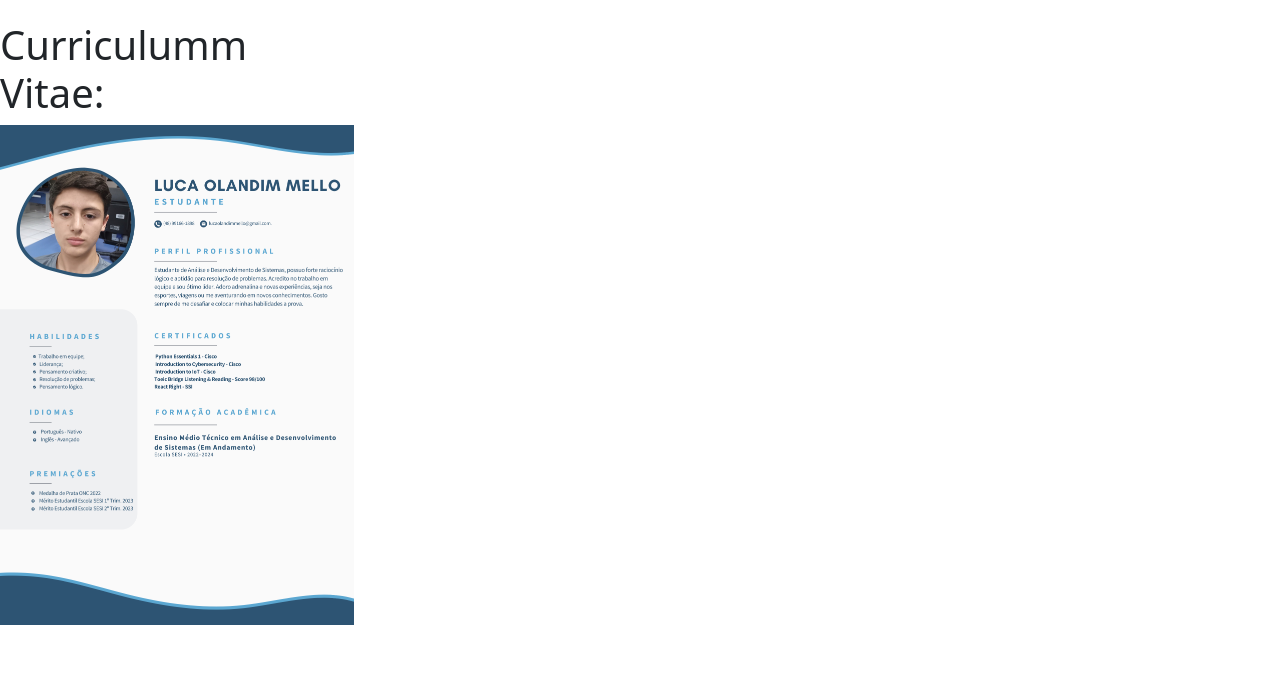
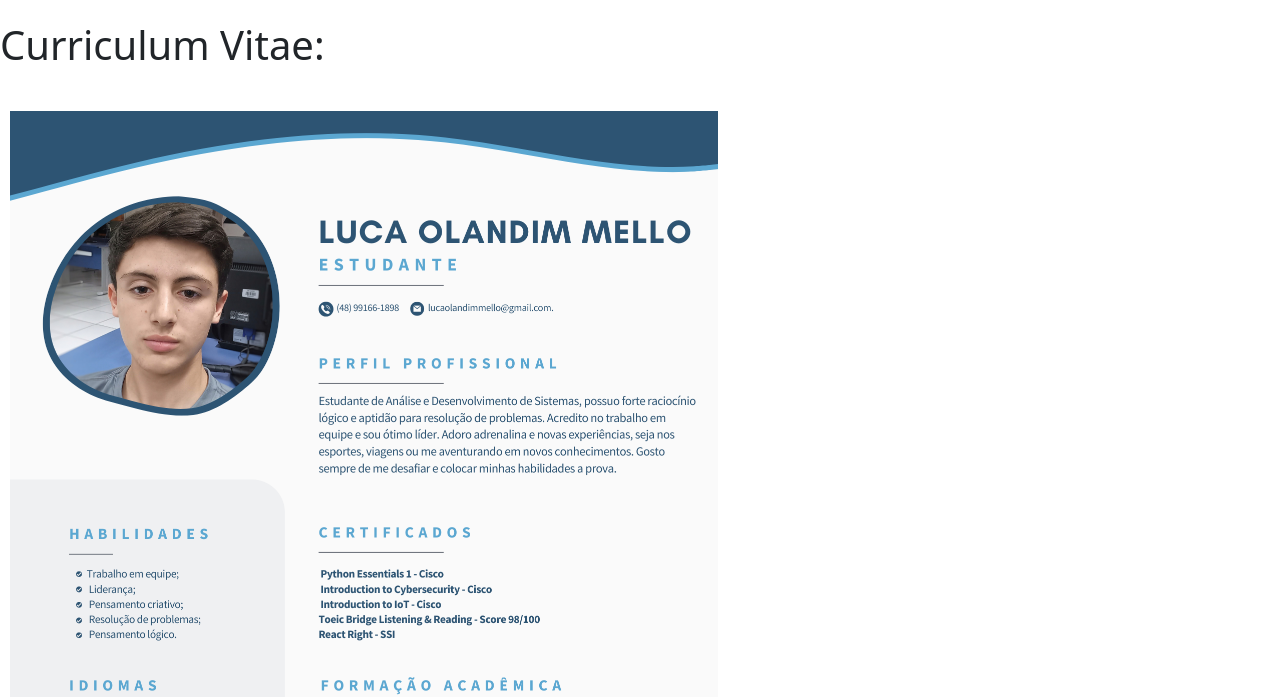
Before and after one commit to Luca-olandim/Portf-lio-2024, a plain HTML site: page perfil.html in a window 1280 px wide. Shown: the part 553-1250 px from the top of the page. Before the commit the page ends 1178 px from the top, so only its background shows below. Drawn offline with nearby package versions, Linux system fonts and the light colour scheme.

Commit message:
corrigindo

```diff
--- a/perfil.css
+++ b/perfil.css
@@ -82,15 +82,11 @@ body{
     float: left;
 }
 
-.curriculo{
-    width: 250px;
-    height: 500px;
+#curriculum{
+    width: 707.7px;
+    height: 1000px;
+    margin: 10px;
 
-}
-
-#curriculum{
-    width: 353.5px;
-    height: 500px;
 }
 
 #foto_perfil{
--- a/perfil.html
+++ b/perfil.html
@@ -96,9 +96,7 @@
             </li>
     </div>
     <img  id="foto_perfil" src="Img/foto_luca.jpg"><br><br>
-    <div class="curriculo">
-        <h1>Curriculumm Vitae:</h1>
-        <img id="curriculum" src="Img/Luca Olandim Mello-Curriculo.png">
-    </div>
+    <h1>Curriculum Vitae:</h1><br>
+    <img id="curriculum" src="Img/Luca Olandim Mello-Curriculo.png">
 </body>
 </html>
```
